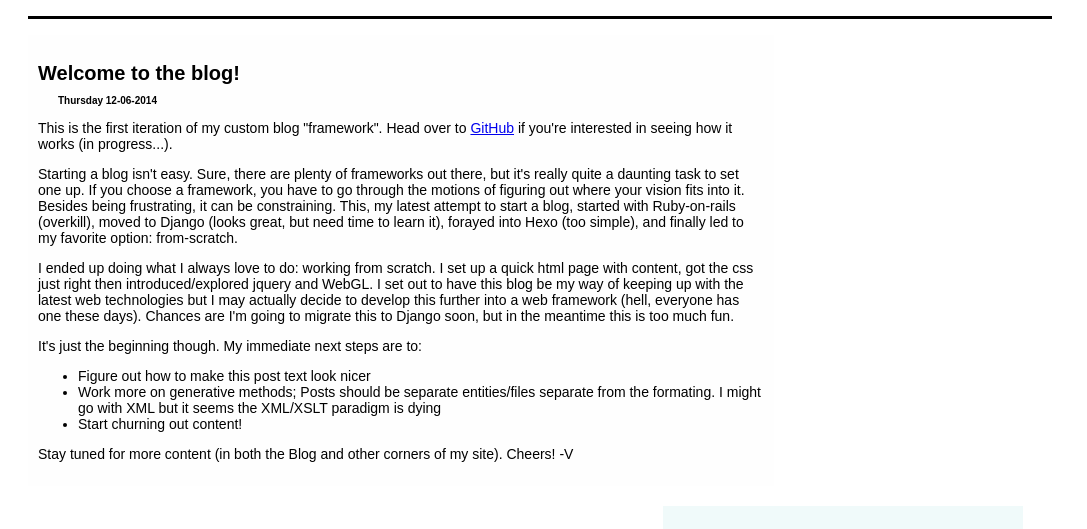
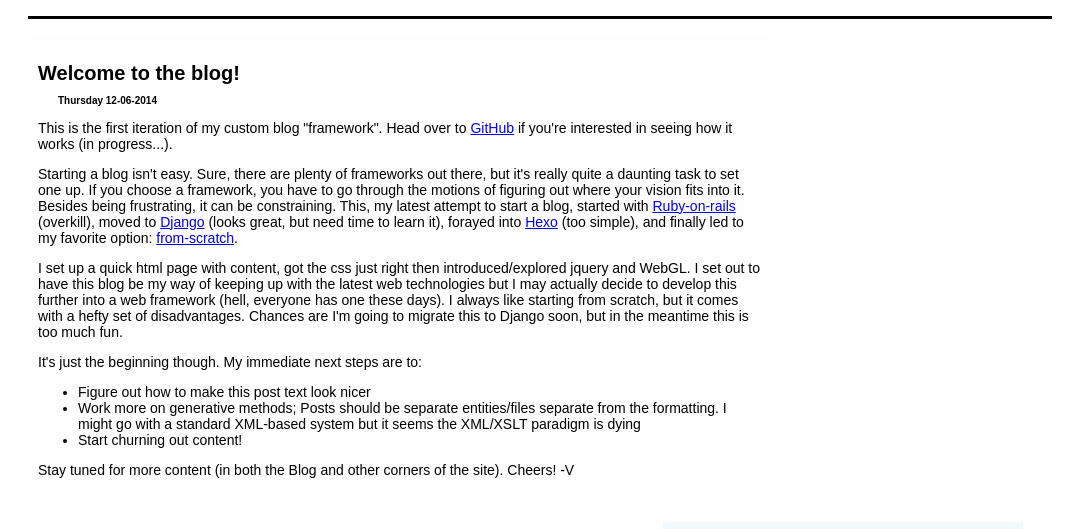
Before and after one commit to virati/vineet_tiruvadi_blog, a plain HTML site: page index.html in a window 1280 px wide. Shown: the part 205-734 px from the top of the page, without its empty margins (0-1087 px from the left). Drawn offline with nearby package versions, Linux system fonts and the light colour scheme.

Commit message:
Changed content, nothing else

```diff
--- a/index.html
+++ b/index.html
@@ -1,6 +1,7 @@
 <!DOCTYPE html>
 <html>
 	<head>
+		<title>Vineet.Tiruvadi.Blog</title>
 		<script src="http://ajax.googleapis.com/ajax/libs/jquery/1.11.1/jquery.min.js"></script>
 		<link rel="stylesheet" type="text/css" href="styles/clean.css">
 		<script>
@@ -87,17 +88,17 @@
 				<div class="post">
 					<h2>Welcome to the blog!</h2>
 					<h3 class="date_indic">Thursday 12-06-2014</h3>
-					<p>This is the first iteration of my custom blog "framework". Head over to <a href="http://github.com/virati">GitHub</a> if you're interested in seeing how it works (in progress...).</p>
-					<p>Starting a blog isn't easy. Sure, there are plenty of frameworks out there, but it's really quite a daunting task to set one up. If you choose a framework, you have to go through the motions of figuring out where your vision fits into it. Besides being frustrating, it can be constraining. This, my latest attempt to start a blog, started with Ruby-on-rails (overkill), moved to Django (looks great, but need time to learn it), forayed into Hexo (too simple), and finally led to my favorite option: from-scratch.</p>
-					<p>I ended up doing what I always love to do: working from scratch. I set up a quick html page with content, got the css just right then introduced/explored jquery and WebGL. I set out to have this blog be my way of keeping up with the latest web technologies but I may actually decide to develop this further into a web framework (hell, everyone has one these days). Chances are I'm going to migrate this to Django soon, but in the meantime this is too much fun.</p>
+					<p>This is the first iteration of my custom blog "framework". Head over to <a href="https://github.com/virati/vineet_tiruvadi_blog">GitHub</a> if you're interested in seeing how it works (in progress...).</p>
+					<p>Starting a blog isn't easy. Sure, there are plenty of frameworks out there, but it's really quite a daunting task to set one up. If you choose a framework, you have to go through the motions of figuring out where your vision fits into it. Besides being frustrating, it can be constraining. This, my latest attempt to start a blog, started with <a href="http://rubyonrails.org/">Ruby-on-rails</a> (overkill), moved to <a href="https://www.djangoproject.com/">Django</a> (looks great, but need time to learn it), forayed into <a href="http://hexo.io/">Hexo</a> (too simple), and finally led to my favorite option: <a href="http://www.w3schools.com/">from-scratch</a>.</p>
+					<p>I set up a quick html page with content, got the css just right then introduced/explored jquery and WebGL. I set out to have this blog be my way of keeping up with the latest web technologies but I may actually decide to develop this further into a web framework (hell, everyone has one these days). I always like starting from scratch, but it comes with a hefty set of disadvantages. Chances are I'm going to migrate this to Django soon, but in the meantime this is too much fun.</p>
 					<p>It's just the beginning though. My immediate next steps are to:
 						<ul>
 							<li>Figure out how to make this post text look nicer</li>
-							<li>Work more on generative methods; Posts should be separate entities/files separate from the formating. I might go with XML but it seems the XML/XSLT paradigm is dying</li>
+							<li>Work more on generative methods; Posts should be separate entities/files separate from the formatting. I might go with a standard XML-based system but it seems the XML/XSLT paradigm is dying</li>
 							<li>Start churning out content!</li>
 						</ul>
 					</p>
-					<p>Stay tuned for more content (in both the Blog and other corners of my site). Cheers! -V</p>
+					<p>Stay tuned for more content (in both the Blog and other corners of the site). Cheers! -V</p>
 				</div>
 
 
```
